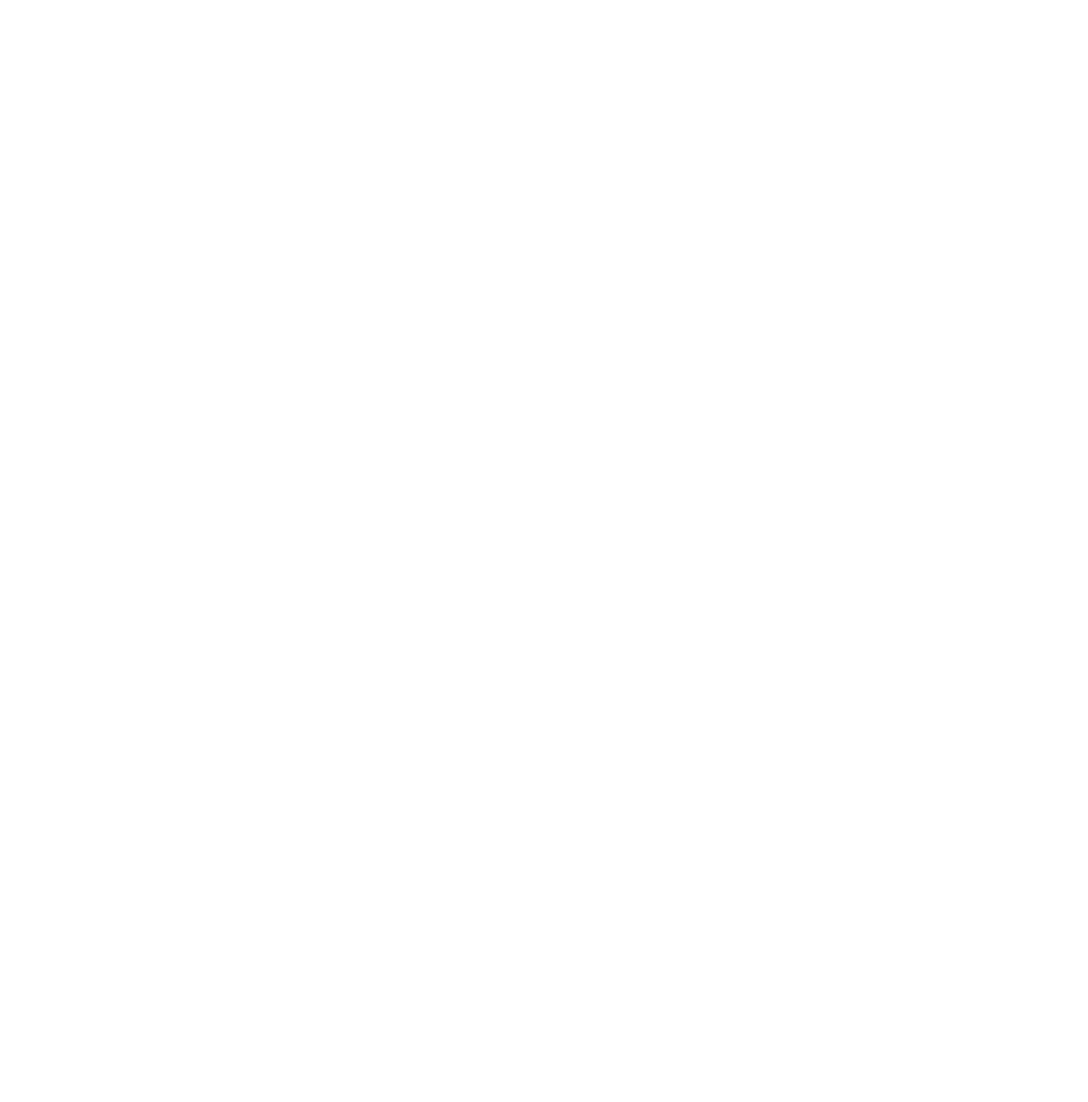
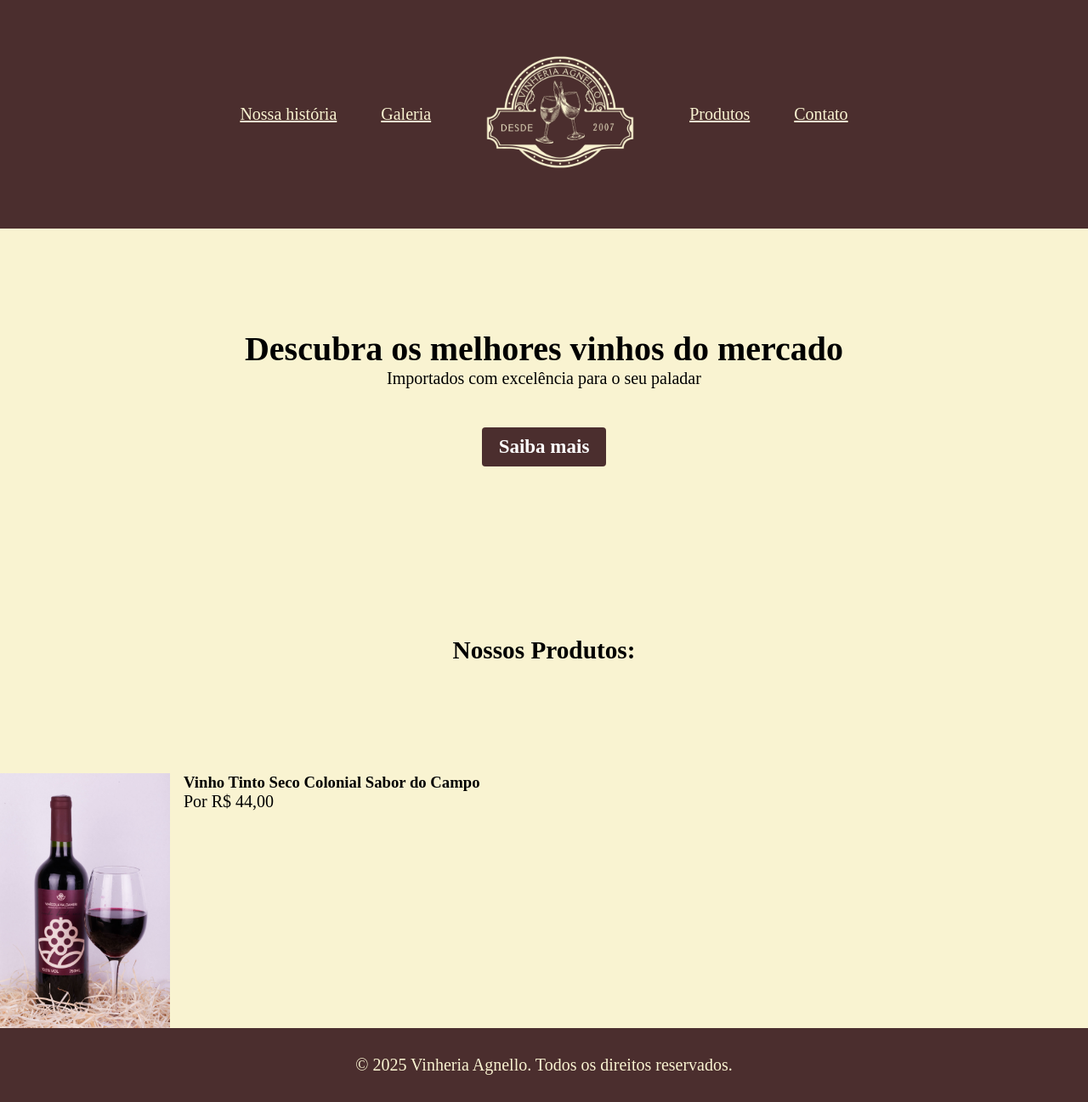
Before and after one commit to Giovanna-Sant/VinheriaAgnello, a plain HTML site: page index.html in a window 1280 px wide. Shown: the whole page at 85% size. Before the commit the page ends 800 px from the top, so only its background shows below. Drawn offline with Linux system fonts and the light colour scheme.

Commit message:
pagina home

```diff
--- a/index.html
+++ b/index.html
@@ -0,0 +1,48 @@
+<!DOCTYPE html>
+<html lang="pt-br">
+
+<head>
+    <meta charset="UTF-8">
+    <meta name="viewport" content="width=device-width, initial-scale=1.0">
+    <meta name="keywords" content="vinicola, vinhos, galeria de fotos, uvas, vinhedos, produção de vinho, ">
+    <title>Home - Vinheria Agnello</title>
+    <link rel="stylesheet" href="/src/css/style.css">
+</head>
+
+<body>
+    <header>
+        <ul>
+            <a href="historia.html">Nossa história</a>
+            <a href="galeria.html">Galeria</a>
+            <a href="../../index.html"><img id="logo" src="/src/assets/img/Vinheria Agnello.png" alt="Logo"></a>
+            <a href="produtos.html">Produtos</a>
+            <a href="contato.html">Contato</a>
+        </ul>
+    </header>
+    <br>
+    <section class="hero">
+        <h2>Descubra os melhores vinhos do mercado</h2>
+        <p>Importados com excelência para o seu paladar</p><br>
+        <a href="produtos.html" class="btn">Saiba mais</a>
+    </section>
+    <section class="produtos">
+        <h3>Nossos Produtos: </h3><br>
+    </section>
+    <section>
+        <div class="prod_vinho">
+            <img src="/src/assets/img/prod1.jpg" alt="Vinho tinto">
+            <div class="info_vinho">
+                <h3 class="title_vinho">Vinho Tinto Seco Colonial Sabor do Campo</h3>
+                <p>Por R$ 44,00</p>
+            </div>
+        </div>
+    </section>
+
+
+    <footer>
+        <p>&copy; 2025 Vinheria Agnello. Todos os direitos reservados.</p>
+    </footer>
+
+</body>
+
+</html>
--- a/src/css/style.css
+++ b/src/css/style.css
@@ -39,3 +39,43 @@ ul a {
 img {
     width: 200px;
 }
+
+
+.hero {
+    text-align: center;
+    padding: 100px 20px;
+    font-size: 23px;
+}
+
+.hero .btn {
+    display: inline-block;
+    margin-top: 20px;
+    background-color: #4b2e2e;
+    color: white;
+    padding: 10px 20px;
+    text-decoration: none;
+    border-radius: 4px;
+    font-weight: bold;
+  }
+
+.produtos{
+    text-align: center;
+    padding: 100px 20px;
+    font-size: 25px;
+}
+
+.imagem{
+    justify-content: left;
+    padding: 20px;
+    width: 250px;
+}
+
+.prod_vinho{
+    display: flex;
+    gap: 16px
+}
+
+.imagem_produto{
+    display: flex;
+    flex-direction: row;
+}
```
